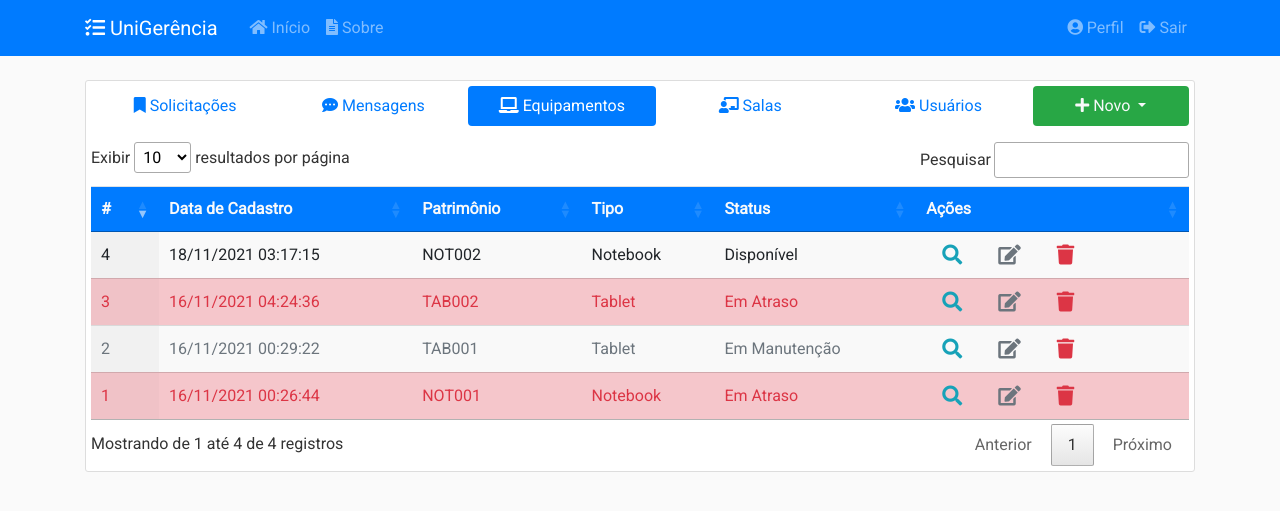
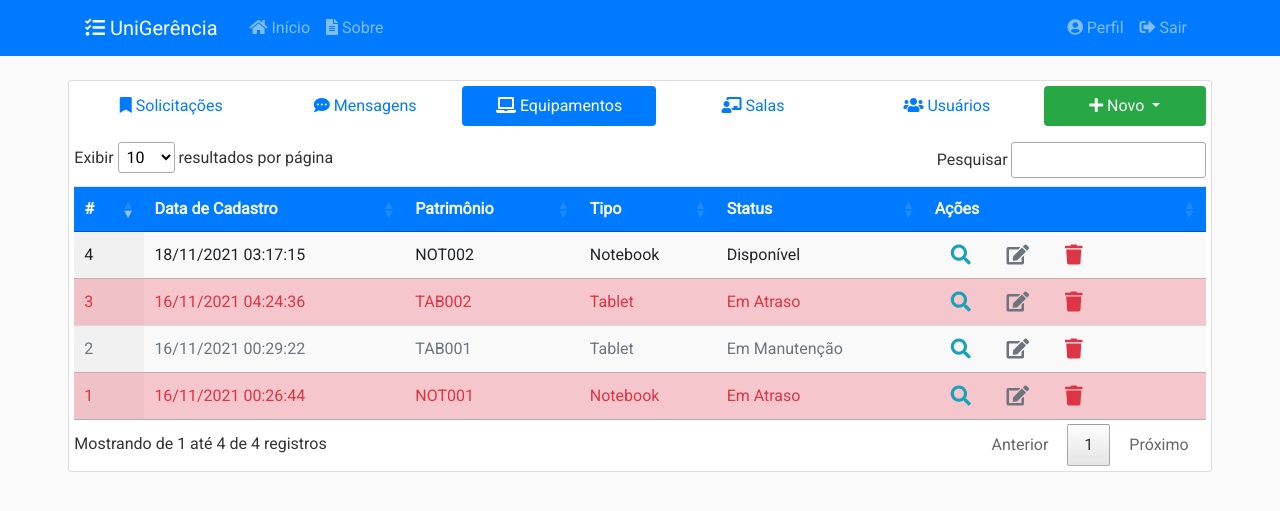
Before and after one commit to DWNeo/UniGerencia, a Flask app: page /?tab=3 in a window 1280 px wide. Shown: the top 511 px of the page. Run offline with Flask 2, Linux system fonts and the light colour scheme; a user stored in the database is signed in; data comes from the database, SQL or seed files in the repository; some libraries are stand-ins or nearby versions.

Commit message:
Alteração de tamanho do container do layout

```diff
--- a/app/static/css/main.css
+++ b/app/static/css/main.css
@@ -26,7 +26,7 @@ html {
 
 .content-section {
     background: #ffffff;
-    padding: 5px 5px !important;
+    padding: 5px 5px;
     border: 1px solid #dddddd;
     border-radius: 3px;
     margin-bottom: 20px;
--- a/app/templates/layout.html
+++ b/app/templates/layout.html
@@ -66,11 +66,11 @@
         </nav>
     </header>
 
-    <main role="main" class="container">
+    <main role="main" class="container-fluid">
         <!-- Mensagens de Alerta -->
         <!-- Mensagens retornadas pelas funções flash são exibidas aqui -->
         <div class="row justify-content-center">
-            <div class="col-md-7">
+            <div class="col-md-6">
             {% with messages = get_flashed_messages(with_categories=true) %}
             {% if messages %}
                 {% for category, message in messages %}
@@ -88,13 +88,13 @@
         <!-- Blocos de Conteúdo -->
         <!-- Os outros templates são renderizados aqui -->
         <div class="row justify-content-center">
-            <div class="col-md-12">
+            <div class="col-md-11">
             <!-- Bloco da página inicial -->
             {% block inicio %}{% endblock %}
             </div>
         </div>
         <div class="row justify-content-center">
-            <div class="col-md-7">
+            <div class="col-md-6">
             <!-- Bloco de erros e de outras páginas de conteúdo -->
             {% block erro %}{% endblock %}
             {% block conteudo %}{% endblock %}
--- a/run.py
+++ b/run.py
@@ -4,4 +4,4 @@ app = create_app()
 
 # Executa o aplicativo
 if __name__ == '__main__':
-    app.run(host='0.0.0.0', port=5000, debug=True)
+    app.run(host='0.0.0.0', port=5000, debug=False)
```
